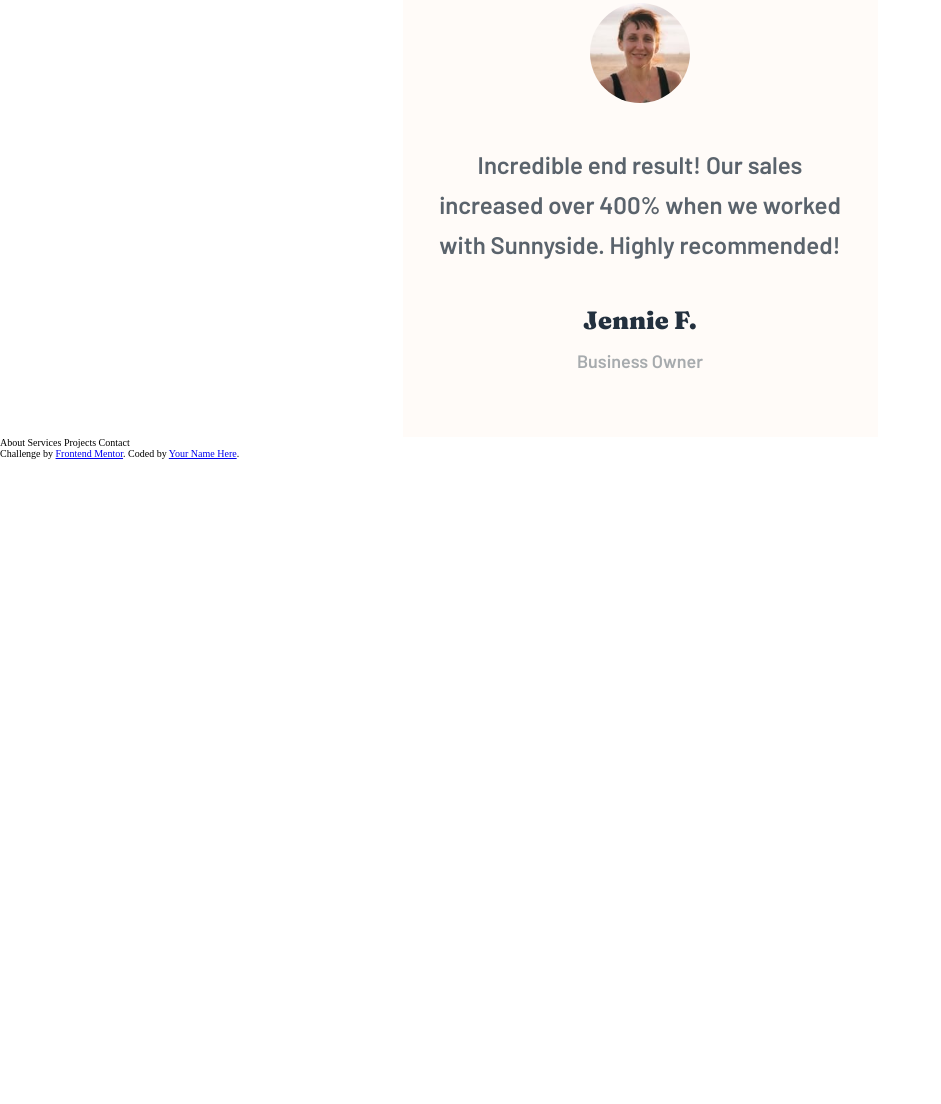
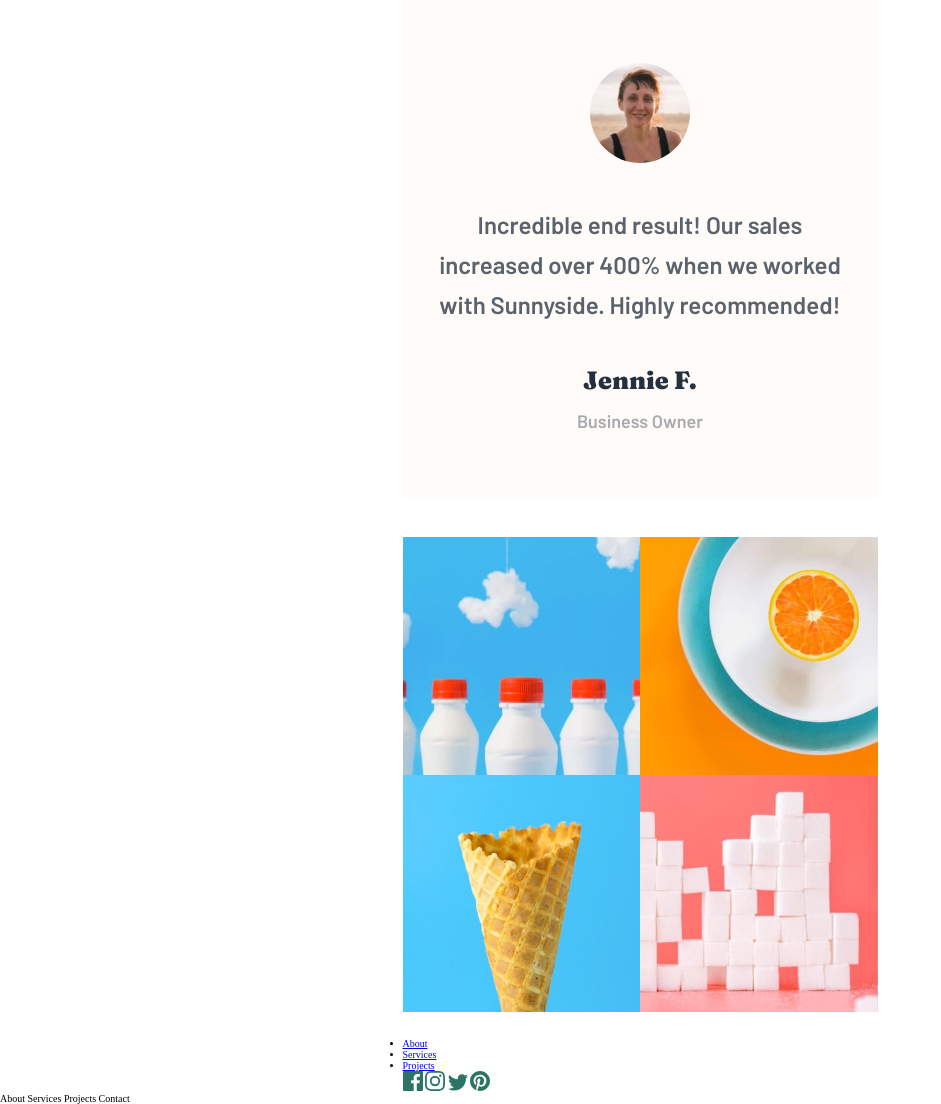
Before and after one commit to Danilosarmz/sunnyside, a plain HTML site: page index.html in a window 1280 px wide. Shown: the part 5041-6145 px from the top of the page, without its empty margins (0-941 px from the left). Before the commit the page ends 5500 px from the top, so only its background shows below. Drawn offline with Linux system fonts and the light colour scheme.

Commit message:
Se termina sección decorativa

```diff
--- a/index.html
+++ b/index.html
@@ -90,8 +90,31 @@
         </section>
       </section>
 
+      <section class="decoratives">
+        <div class="decorative decorative--milk"></div>
+        <div class="decorative decorative--plate"></div>
+        <div class="decorative decorative--ice-cream"></div>
+        <div class="decorative decorative--sugar"></div>
+      </section>
+
     </main>
 
+    <footer>
+      <img src="./images/logo.svg" alt="logo sunnyside en footer" class="footer__logo">
+      <nav class="footer__nav">
+        <ul class="footer__menu">
+          <li><a href="#" class="footer__menu-item">About</a></li>
+          <li><a href="#" class="footer__menu-item">Services</a></li>
+          <li><a href="#" class="footer__menu-item">Projects</a></li>
+        </ul>
+      </nav>
+      <section class="social">
+        <img src="./images/icon-facebook.svg" alt="Logo facebook">
+        <img src="./images/icon-instagram.svg" alt="Logo instagram">
+        <img src="./images/icon-twitter.svg" alt="Logo twitter">
+        <img src="./images/icon-pinterest.svg" alt="Logo pinterest">
+      </section>
+    </footer>
 
   </div>
 
@@ -120,9 +143,5 @@
   Projects
   Contact
 
-  <div class="attribution">
-    Challenge by <a href="https://www.frontendmentor.io?ref=challenge" target="_blank">Frontend Mentor</a>.
-    Coded by <a href="#">Your Name Here</a>.
-  </div>
 </body>
 </html>
--- a/styles.css
+++ b/styles.css
@@ -183,13 +183,14 @@ html{
 
 .testimonials{
     background-color: #fffbf8;
-
+    margin-bottom: 40px;
 }
 
 .testimonials__title{
     text-align: center;
     text-transform: uppercase;
-    margin-top: 50px;
+    margin-top: 80px;
+    margin-bottom: 30px;
     font-size: 2.3rem;
     font-family: var(--names-and-titles);
     letter-spacing: 0.5rem;
@@ -240,3 +241,36 @@ html{
     font-family: var(--text);
     color: var(--grayish-blue);
 }
+
+/* se terminan testimonios */
+
+.decoratives{
+    display: grid;
+    width: 475px;
+    height: 475px;
+    grid-template-columns: 1fr 1fr;
+    grid-template-rows: 1fr 1fr;
+}
+
+.decorative{
+    background-position: center;
+    background-size: cover;
+}
+
+.decorative--milk{
+    background-image: url(./images/mobile/image-gallery-milkbottles.jpg);
+}
+
+.decorative--plate{
+    background-image: url(./images/mobile/image-gallery-orange.jpg);
+}
+
+.decorative--ice-cream{
+    background-image: url(./images/mobile/image-gallery-cone.jpg);
+}
+
+.decorative--sugar{
+    background-image: url(./images/mobile/image-gallery-sugar-cubes.jpg);
+}
+
+/* se termina sección decorativa */
```
